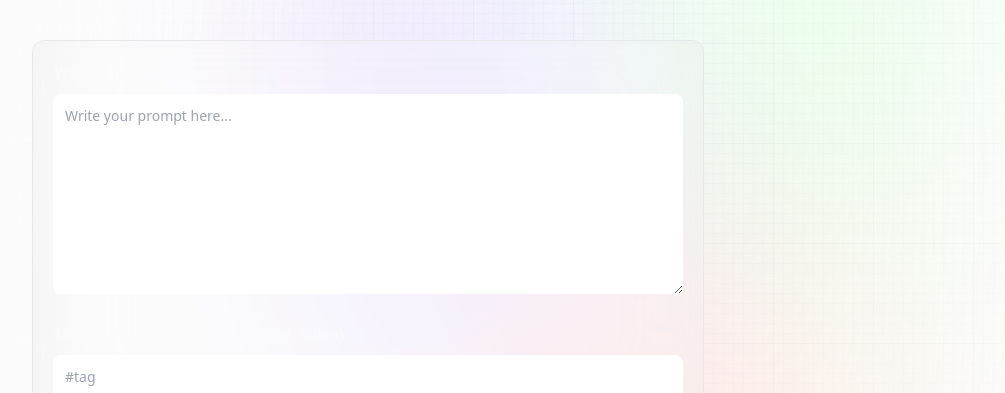
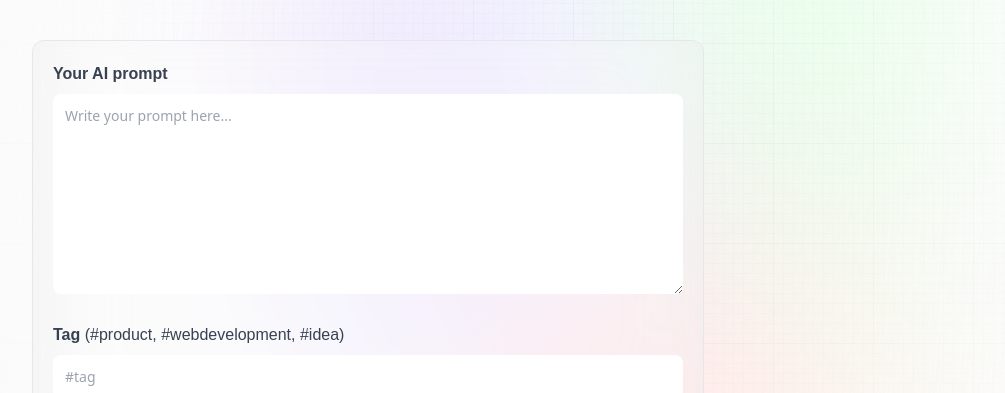
Before and after one commit to EvolOfThings/XerciseNextJS, a Next.js app: page /create-prompt in a window 1280 px wide. Shown: the part 262-655 px from the top of the page, without its empty margins (32-1037 px from the left). Built offline with nearby package versions, Linux system fonts and the light colour scheme; no server answers.

Commit message:
create api

```diff
--- /dev/null
+++ b/app/api/prompt/new/route.js
@@ -0,0 +1,21 @@
+import { connectToDB } from "@utils/database";
+import Prompt from "@models/prompt";
+
+export const POST = async  (req) => {
+    const { userId, prompt, tag} = await req.json();
+
+    try {
+        await connectToDB();
+        const newPrompt = new Prompt({
+            creator: userId,
+            prompt,
+            tag
+        })
+
+        await newPrompt.save();
+
+        return new Response(JSON.stringify(newPrompt), { status: 201 })
+    } catch (error) {
+        return new Response("Failed to create a new prompt", { status: 500 })
+    }
+}
--- a/app/create-prompt/page.jsx
+++ b/app/create-prompt/page.jsx
@@ -7,6 +7,10 @@ import { useRouter } from 'next/navigation';
 import Form from '@components/Form';
 
 const CreatePrompt = () => {
+
+    const router = useRouter();
+    const { data: session } = useSession();
+
     const [submitting, setSubmitting] = useState(false);
     const [post, setPost] = useState({
         prompt: "",
@@ -14,7 +18,27 @@ const CreatePrompt = () => {
     });
 
     const createPrompt = async (e) => {
+        e.preventDefault();
+        setSubmitting(true);
 
+        try {
+            const response = await fetch(`/api/prompt/new`,
+            {
+              method: 'POST',
+              body: JSON.stringify({
+                prompt: post.prompt,
+                userId: session?.user?.id,
+                tag: post.tag
+              })
+            })
+            if(response.ok){
+                router.push('/')
+            }
+        } catch (error) {
+            console.log(error);
+        } finally {
+            setSubmitting(false);
+        }
     }
 
   return (
--- a/components/Form.jsx
+++ b/components/Form.jsx
@@ -14,7 +14,7 @@ const Form = ({type, post, setPost, submitting, handleSubmit}) => {
       onSubmit={handleSubmit}
       className="mt-10 w-full max-w-2xl flex flex-col gap-7 glassmorphism">
 <label>
-  <span className="font-satoshi font-semibold text-base text-gray-50">Your AI prompt</span>
+  <span className="font-satoshi font-semibold text-base text-gray-700">Your AI prompt</span>
 
   <textarea
   value={post.prompt}
@@ -25,7 +25,7 @@ const Form = ({type, post, setPost, submitting, handleSubmit}) => {
   className="form_textarea" />
 </label>
 <label>
-  <span className="font-satoshi font-semibold text-base text-gray-50">
+  <span className="font-satoshi font-semibold text-base text-gray-700">
     Tag {` `}
     <span className="font-normal">(#product, #webdevelopment, #idea)</span>
     </span>
```
